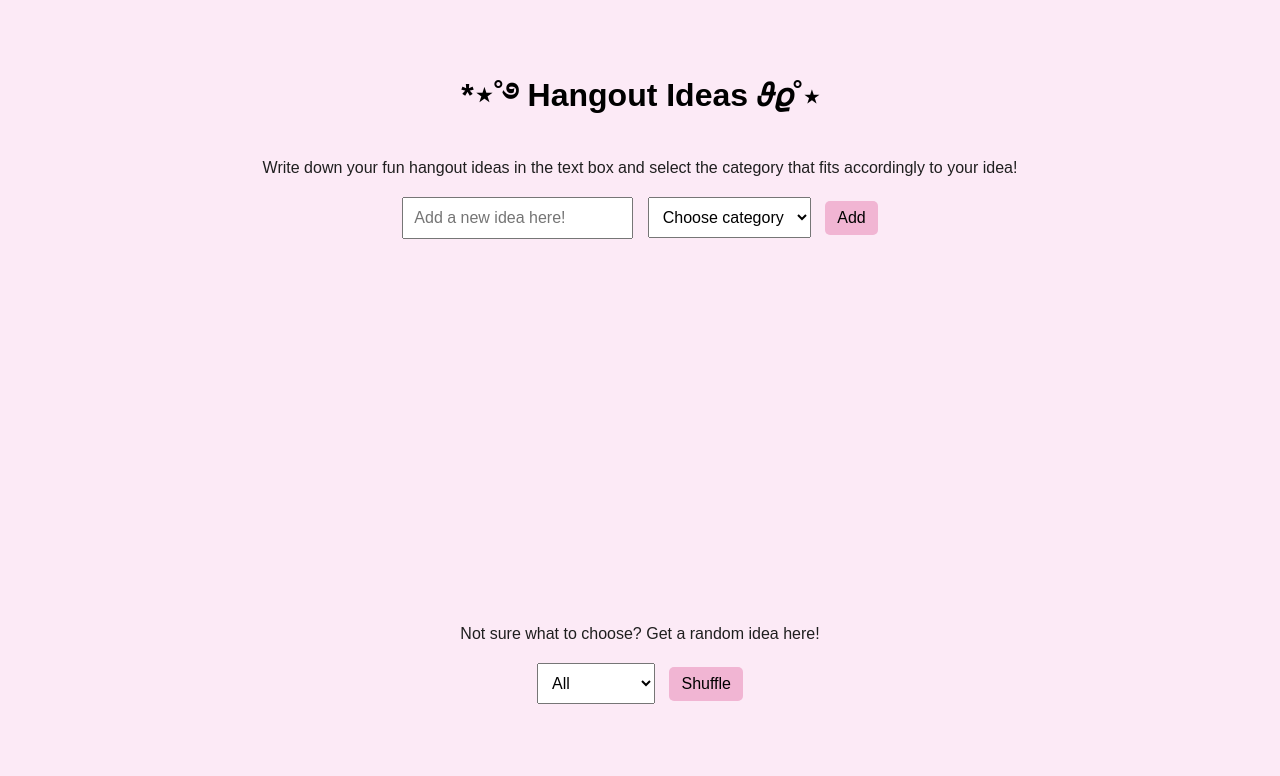
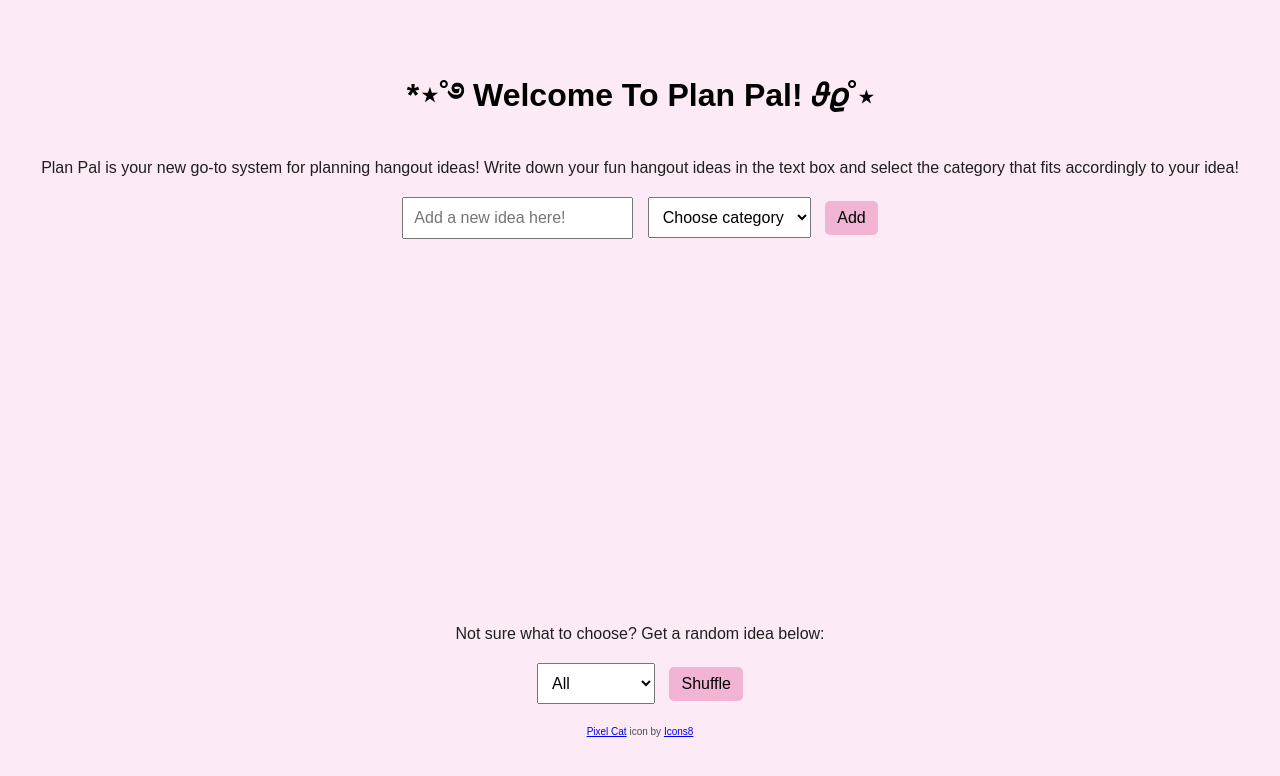
Before and after one commit to heyimdenise/Plan-Pal, a plain HTML site: page index.html in a window 1280 px wide. Drawn offline with Linux system fonts and the light colour scheme.

Commit message:
Add files via upload

```diff
--- a/index.html
+++ b/index.html
@@ -2,12 +2,13 @@
 <html lang="en">
     <head>
         <meta charset="UTF-8">
-        <title>Hangout Ideas</title>
+        <title>Plan Pal</title>
         <link rel="stylesheet" href="style.css">
+        <link rel="icon" type="image/png" href="icons8-pixel-cat-16.png">
     </head>
     <body>
-        <h1>*⋆˚࿔ Hangout Ideas 𝜗𝜚˚⋆</h1>
-        <p class="subtitle">Write down your fun hangout ideas in the text box and select the category that fits accordingly to your idea!</p>
+        <h1>*⋆˚࿔ Welcome To Plan Pal! 𝜗𝜚˚⋆</h1>
+        <p class="subtitle">Plan Pal is your new go-to system for planning hangout ideas! Write down your fun hangout ideas in the text box and select the category that fits accordingly to your idea!</p>
 
         <div class="input-selection">
             <input id="ideaInput" type="text" placeholder="Add a new idea here!">
@@ -22,7 +23,7 @@
 
         <ul id="ideaList"></ul>
 
-        <p class="subtitle">Not sure what to choose? Get a random idea here!</p>
+        <p class="subtitle">Not sure what to choose? Get a random idea below:</p>
 
         <div class="shuffle-controls">
             <select id="filterSelect" onchange="filterIdeas()">
@@ -35,6 +36,13 @@
             <button onclick="shuffleIdea()">Shuffle</button>
         </div>
 
+        <!-- Credit to Icons8-->
+         <footer class="credits">
+            <small>
+                <a target="_blank" href="https://icons8.com/icon/r2dw-Klesiw2/pixel-cat">Pixel Cat</a> icon by <a target="_blank" href="https://icons8.com">Icons8</a>
+            </small>
+         </footer>
+
         <script src="script.js"></script>
     </body>
 </html>
--- a/script.js
+++ b/script.js
@@ -36,12 +36,12 @@ function displayIdeas(filter = "all") {
 function shuffleIdea() {
     // Check if there are any ideas first, if not then send an alert
     if(ideas.length === 0) {
-        return alert("No ideas yet!");
+        return alert("Error: No ideas yet! Try again by entering some below!");
     }
 
     const randomIdea = ideas[Math.floor(Math.random() * ideas.length)]; // Use Math randomw & floor to pick a random number for a random idea
 
-    alert(`Try this: ${randomIdea.text} (${randomIdea.category})`); // Send an alert of the chosen random idea
+    alert(`You should try: ${randomIdea.text} (${randomIdea.category})`); // Send an alert of the chosen random idea
 }
 
 // Function to filter specific category ideas
--- a/style.css
+++ b/style.css
@@ -36,7 +36,7 @@ h1 {
 }
 
 .shuffle-controls {
-    margin-top: 20px;
+    margin-top: 15px;
 }
 
 .shuffle-controls button {
@@ -62,3 +62,9 @@ li {
     width: 300px;
     box-shadow: 0 2px 6px rgba(0, 0, 0, 0.1);
 }
+
+.credits {
+    margin-top: 20px;
+    font-size: 0.75em;
+    color: #4c4c4c;
+}
```
Also changed, not shown: icons8-pixel-cat-16.png (added).
